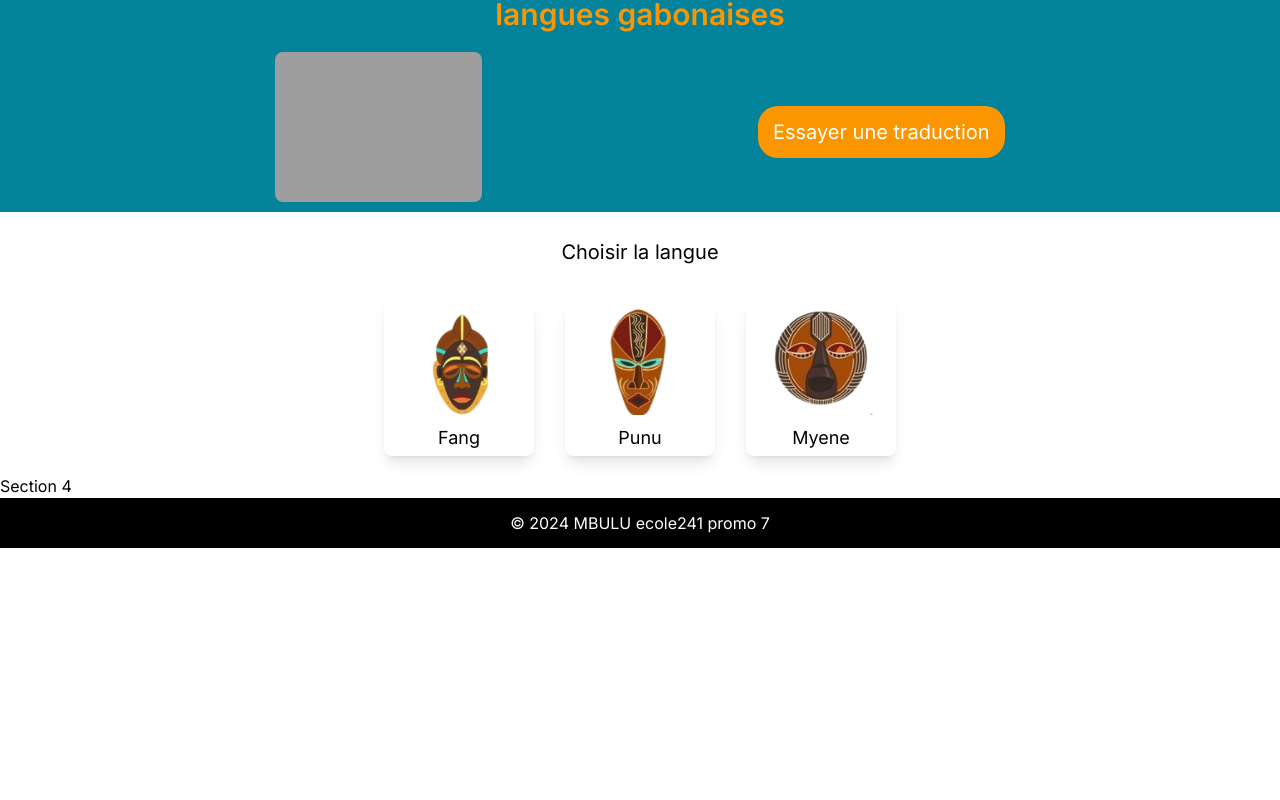
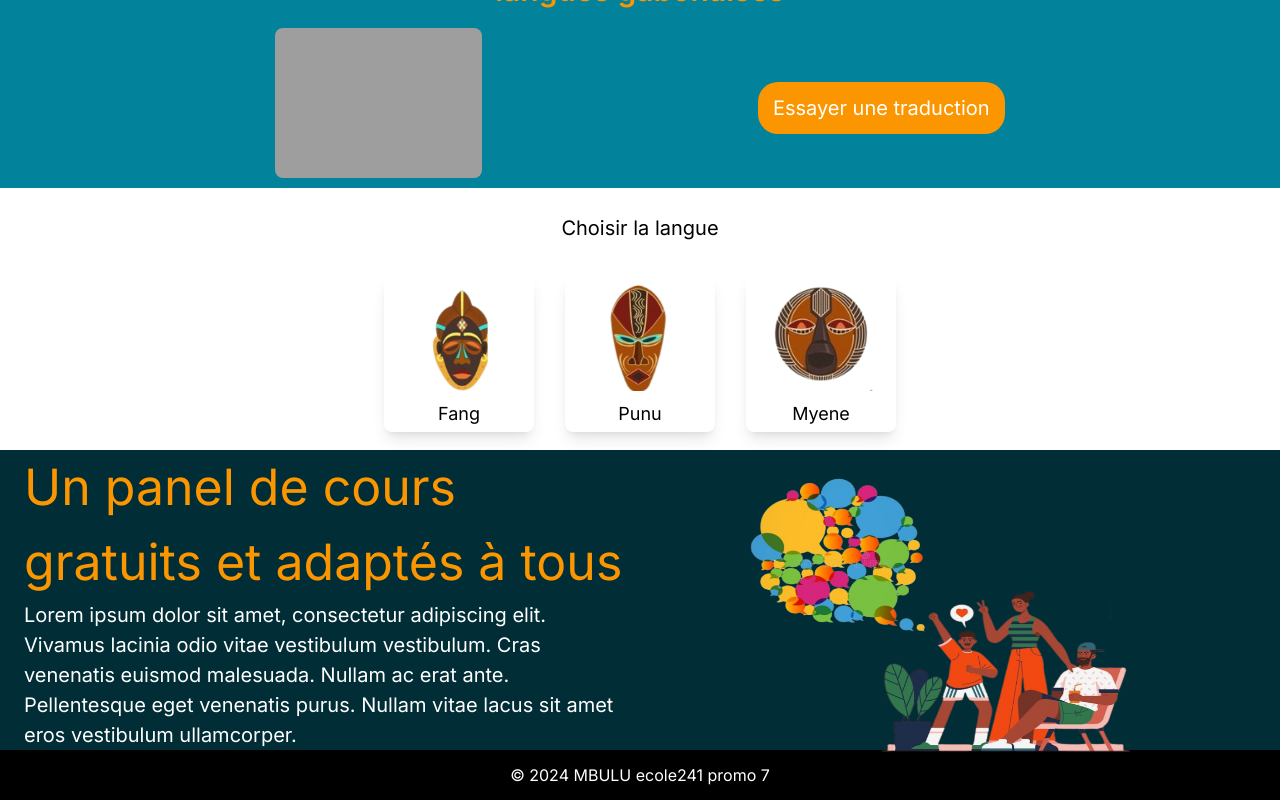
Before and after one commit to franckdarren/mbulu, a Next.js app: page / in a window 1280 px wide. Shown: the part 1289-2089 px from the top of the page. Before the commit the page ends 1837 px from the top, so only its background shows below. Built offline with nearby package versions, Linux system fonts and the light colour scheme; grey boxes are pictures that could not be loaded.

Commit message:
intégration section4 et suppression section1 (erreu)

```diff
--- a/app/page.js
+++ b/app/page.js
@@ -12,7 +12,6 @@ export default function Home() {
       <Header />
       <Section1 />
       <Section2 />
-      <Section3 />
       <SectionCard />
       <Section4 />
       <Footer />
@@ -40,13 +39,8 @@ const Header = () => {
   );
 };
 
+
 const Section1 = () => {
-  return (
-    <p>Section 1</p>
-  );
-};
-
-const Section2 = () => {
   return (
     <div class="max-w-xl mx-auto bg-gradient-to-r from-orange-400 to-orange-500 rounded-xl shadow-md p-6 text-white">
       <div class="flex flex-col md:flex-row items-center">
@@ -71,7 +65,7 @@ const Section2 = () => {
   );
 };
 
-const Section3 = () => {
+const Section2 = () => {
   return (
     <div className="bg-[#03829c]">
       <Image src="/assets/WeWork — Rebecca Mock.gif"
@@ -112,6 +106,20 @@ const SectionCard = () => {
 
 const Section4 = () => {
   return (
-    <p>Section 4</p>
+  <div class="bg-[#012d36] md:flex md:flex-row flex-col items-center justify-center px-6">
+    <div class="md:w-[95%]">
+      <div>
+        <h1 class="text-[#fb9600] text-[20px] md:text-[50px]">Un panel de cours gratuits et adaptés à tous</h1>
+      </div>
+      <div>
+        <p class="text-[white] text-[10px] md:text-[20px]">Lorem ipsum dolor sit amet, consectetur adipiscing elit. Vivamus lacinia odio vitae vestibulum vestibulum. Cras venenatis euismod malesuada. Nullam ac erat ante. Pellentesque eget venenatis purus. Nullam vitae lacus sit amet eros vestibulum ullamcorper.</p></div>
+      </div>
+    <div class="bg-cover bg-center flex justify-center items-center h-[300px] w-full">
+      <Image src="/assets/img family.png"
+        width={185}
+        height={153}
+        className="relative top-[15px]  rounded-lg md:w-[424px] md:h-[307px]"/>
+    </div>
+  </div>
   );
 };
```
